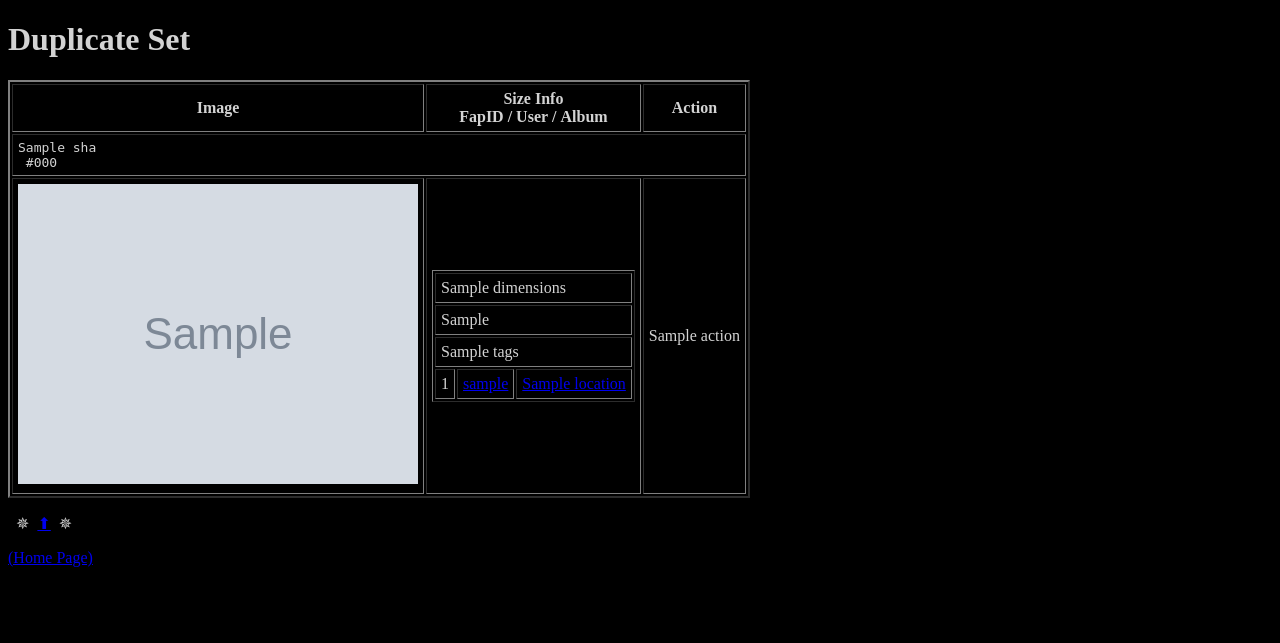
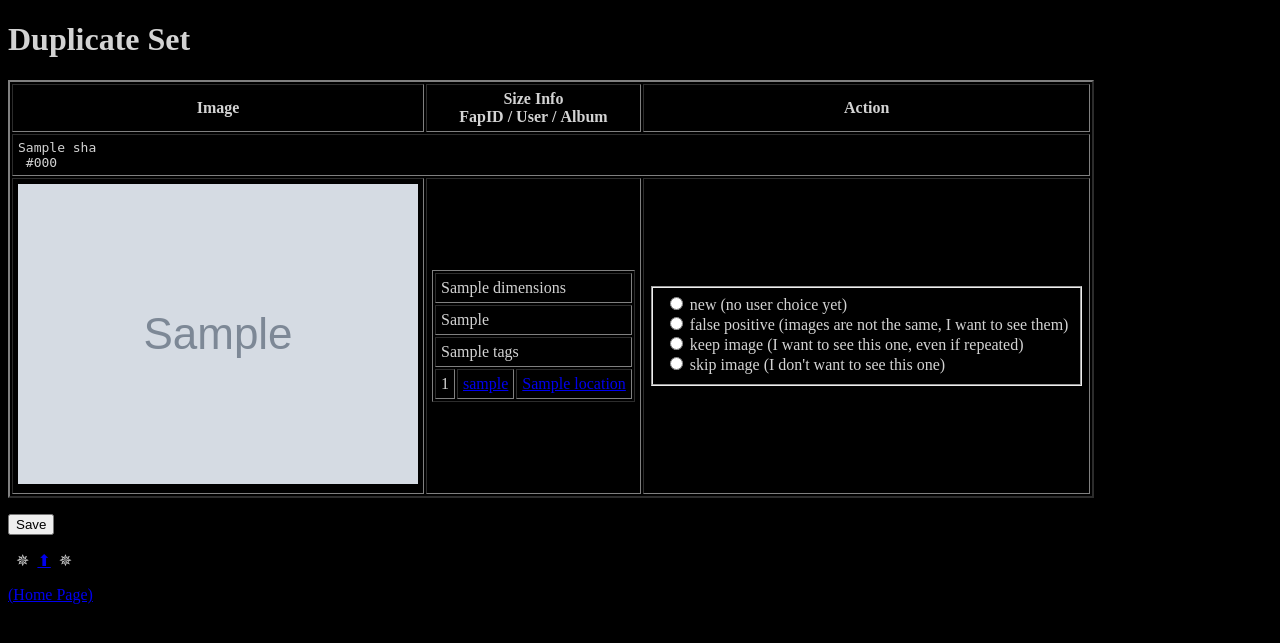
Before and after one commit to balparda/fapfavorites, a Django app: template templates/viewer/duplicate.html in a window 1280 px wide. Shown: the top 643 px of the page. Run offline with Django 4.2, Linux system fonts and the light colour scheme; the template is opened without the code that fills it: most values are stand-ins (such as "Sample title", 1, 10 or a date in 2020); grey boxes marked "Sample" are stand-in pictures.

Commit message:
preliminary saving of duplicate decision

```diff
--- a/duplicates.py
+++ b/duplicates.py
@@ -25,6 +25,7 @@ from imagededup import methods as image_methods
 
 # internal data utils
 DUPLICATES_TYPE = dict[tuple[str, ...], dict[str, Literal['new', 'false', 'keep', 'skip']]]
+DUPLICATE_OPTIONS = {'new', 'false', 'keep', 'skip'}
 
 
 class Duplicates:
--- a/templates/viewer/duplicate.html
+++ b/templates/viewer/duplicate.html
@@ -13,8 +13,12 @@
 
     <h1>Duplicate Set</h1>
 
+    {% if error_message %}<p style='color: red;'><strong>{{ error_message }}</strong></p><p>&nbsp;</p>{% endif %}
+
     {% load static %}
 
+    <form action='{% url "duplicate" digest %}' method='post'>
+      {% csrf_token %}
       <table border='2'>
         <tr>
           <th>Image</th>
@@ -47,12 +51,25 @@
                 {% endfor %}
               </table>
             </td>
-          <td>{{ obj.action }}</td>
+            <td>
+              <fieldset>
+                <input type='radio' name='{{ sha }}' id='action_{{ forloop.counter }}_new' value='new' {% if obj.action == 'new' %}checked{% endif %}>
+                <label for='action_{{ forloop.counter }}_new'>new&nbsp;(no user choice yet)</label><br/>
+                <input type='radio' name='{{ sha }}' id='action_{{ forloop.counter }}_false' value='false' {% if obj.action == 'false' %}checked{% endif %}>
+                <label for='action_{{ forloop.counter }}_false'>false&nbsp;positive&nbsp;(images are not the same, I want to see them)</label><br/>
+                <input type='radio' name='{{ sha }}' id='action_{{ forloop.counter }}_keep' value='keep' {% if obj.action == 'keep' %}checked{% endif %}>
+                <label for='action_{{ forloop.counter }}_keep'>keep&nbsp;image&nbsp;(I want to see this one, even if repeated)</label><br/>
+                <input type='radio' name='{{ sha }}' id='action_{{ forloop.counter }}_skip' value='skip' {% if obj.action == 'skip' %}checked{% endif %}>
+                <label for='action_{{ forloop.counter }}_skip'>skip&nbsp;image&nbsp;(I don't want to see this one)</label>
+              </fieldset>
+            </td>
           </tr>
         {% empty %}
           <tr><td colspan='3'>Duplicate set is empty: SHOULD NEVER HAPPEN!</td></tr>
         {% endfor %}
       </table>
+      <p><input type='submit' value='Save'></p>
+    </form>
 
     <p>{% if previous_key %}<a href='{% url "duplicate" previous_key.0 %}'>&#11013;&nbsp;&nbsp;PREV</a>&nbsp;&nbsp;{% endif %}&nbsp;&nbsp;&#10037;&nbsp;&nbsp;<a href='{% url "duplicates" %}'>&#11014;</a>&nbsp;&nbsp;&#10037;&nbsp;&nbsp;{% if next_key %}&nbsp;&nbsp;<a href='{% url "duplicate" next_key.0 %}'>NEXT&nbsp;&nbsp;&#10145;</a>{% endif %}</p>
 
```
Also changed, not shown: viewer/views.py (+22 -2 lines). Lines whose indentation alone changed are shown as unchanged.
